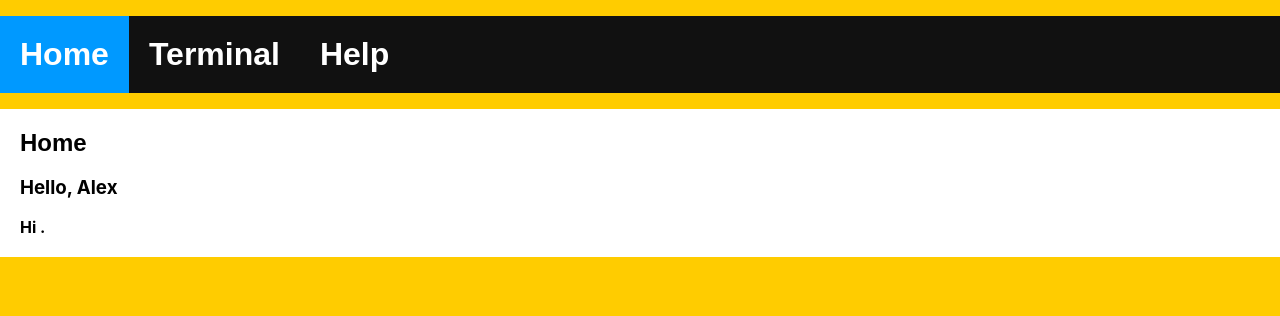
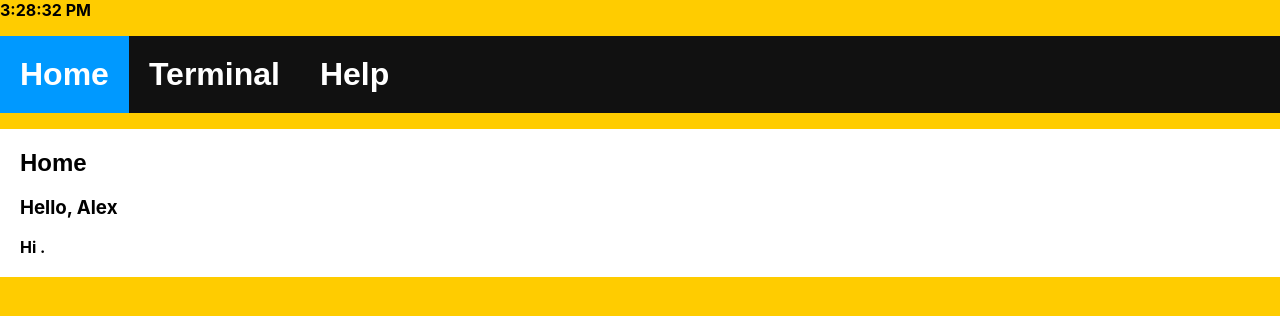
Before and after one commit to Monstrik/react-spa, a React (Create React App) app: page /term in a window 1280 px wide. Shown: the top 316 px of the page. Built offline with nearby package versions, Linux system fonts and the light colour scheme.

Commit message:
add clock

```diff
--- a/src/App.js
+++ b/src/App.js
@@ -10,6 +10,7 @@ import {
 import HomePage from  "./components/pages/HomePage";
 import TermPage from "./components/pages/TermPage";
 import HelpPage from  "./components/pages/HelpPage";
+import MyClock from "./components/boxes/MyClock";
 
 
 
@@ -18,6 +19,7 @@ class App extends Component {
     return (
       <HashRouter>
       <div>
+      <MyClock/>
       {/* <h1>SPA</h1> */}
       <ul className="header">
         <li><NavLink exact to="/">Home</NavLink></li>
--- /dev/null
+++ b/src/components/boxes/MyClock.js
@@ -0,0 +1,35 @@
+import React, { Component } from "react";
+
+class MyClock extends Component {
+
+    constructor(props) {
+      super(props);
+      this.state = {date: new Date()};
+    }
+
+    componentDidMount() {
+      this.timerID = setInterval(
+        () => this.tick(),
+        1000
+      );
+    }
+
+    componentWillUnmount() {
+      clearInterval(this.timerID);
+    }
+
+    tick() {
+      this.setState({
+        date: new Date()
+      });
+    }
+
+    render() {
+        return <strong>
+           {this.state.date.toLocaleTimeString()}
+        </strong>;
+    }
+
+}
+
+export default MyClock;
```
